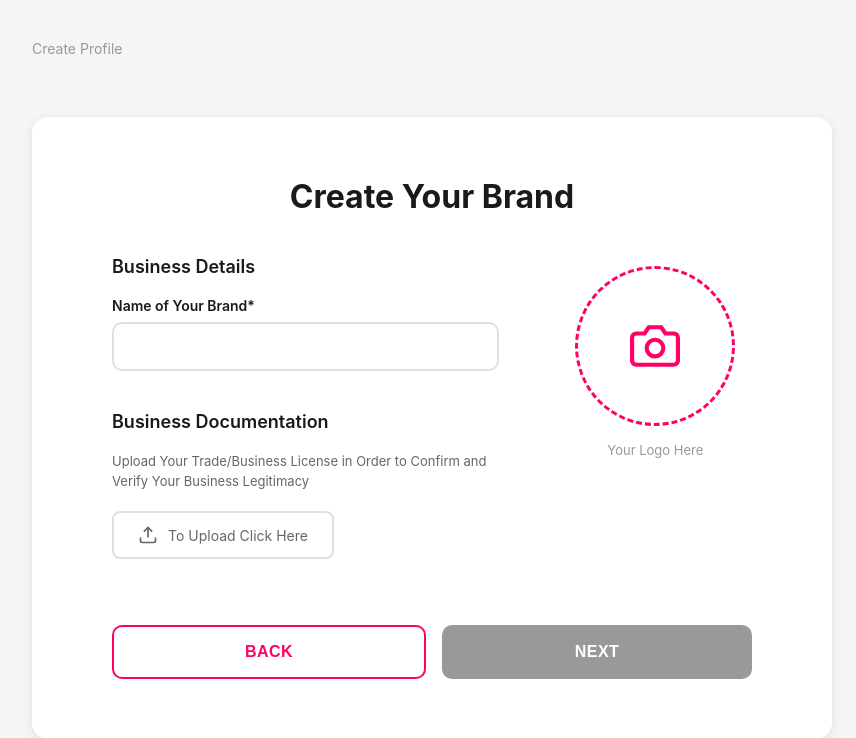
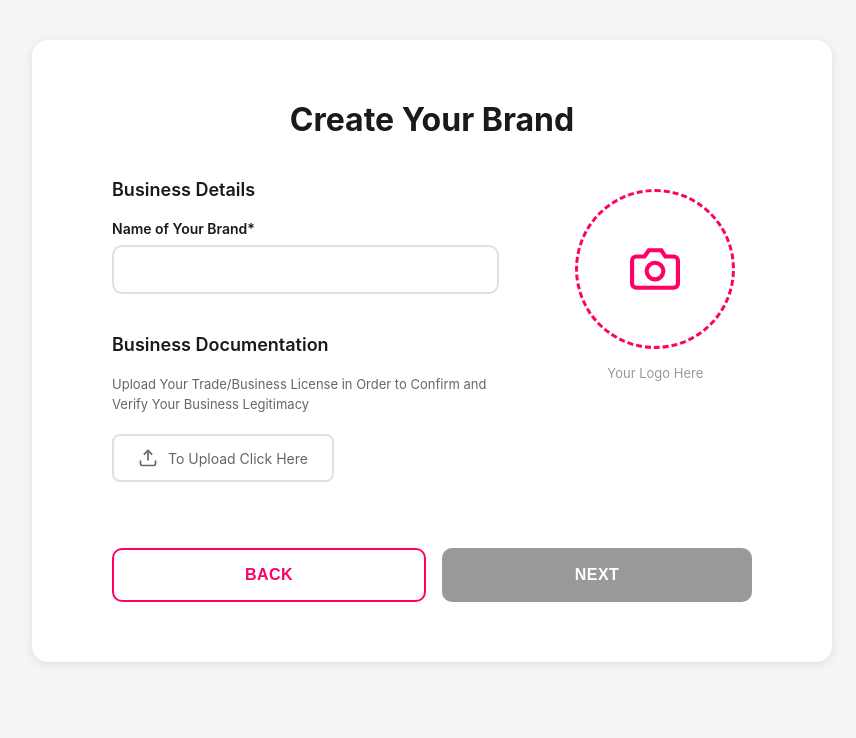
Before and after one commit to adrienne-vyblinx/vyblinx-web, a Flask app: page /create-brand in a window 1280 px wide. Shown: the top 738 px of the page, without its empty margins (208-1064 px from the left). Run offline with Flask 3, Linux system fonts and the light colour scheme; the visitor is signed in with stand-in values (Sample User, id 1).

Commit message:
update pages

```diff
--- a/flask_app/templates/account-creation/business-create-brand.html
+++ b/flask_app/templates/account-creation/business-create-brand.html
@@ -7,7 +7,6 @@
     <link rel="stylesheet" href="{{ url_for('static', filename='css/account-creation.css') }}">
 </head>
 <body>
-    <div class="top-nav">Create Profile</div>
 
     <div class="container">
         <h1>Create Your Brand</h1>
--- a/flask_app/templates/account-creation/business-details.html
+++ b/flask_app/templates/account-creation/business-details.html
@@ -7,7 +7,6 @@
     <link rel="stylesheet" href="{{ url_for('static', filename='css/account-creation.css') }}">
 </head>
 <body>
-    <div class="top-nav">Create Profile</div>
 
     <div class="container">
         <h1>Create Your Corporation</h1>
--- a/flask_app/templates/account-creation/business-social-club-account.html
+++ b/flask_app/templates/account-creation/business-social-club-account.html
@@ -7,7 +7,6 @@
     <link rel="stylesheet" href="{{ url_for('static', filename='css/account-creation.css') }}">
 </head>
 <body>
-    <div class="top-nav">Create Profile</div>
 
     <div class="container">
         <h1>Create Your Brand</h1>
--- a/flask_app/templates/account-creation/business-structure.html
+++ b/flask_app/templates/account-creation/business-structure.html
@@ -7,7 +7,6 @@
     <link rel="stylesheet" href="{{ url_for('static', filename='css/account-creation.css') }}">
 </head>
 <body>
-    <div class="top-nav">Create Profile</div>
 
     <div class="container">
         <h1>Select Your Business Structure</h1>
```
